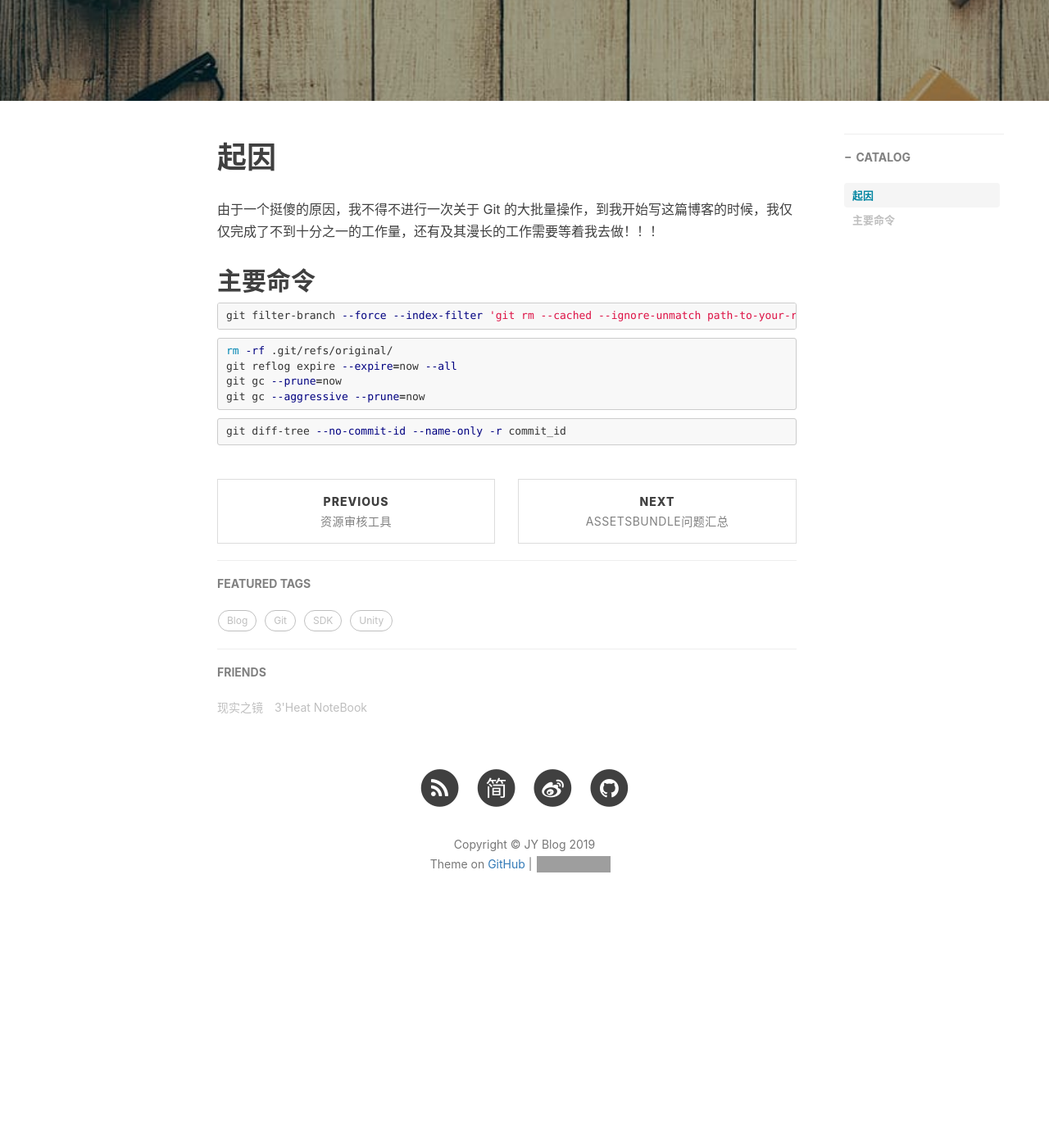
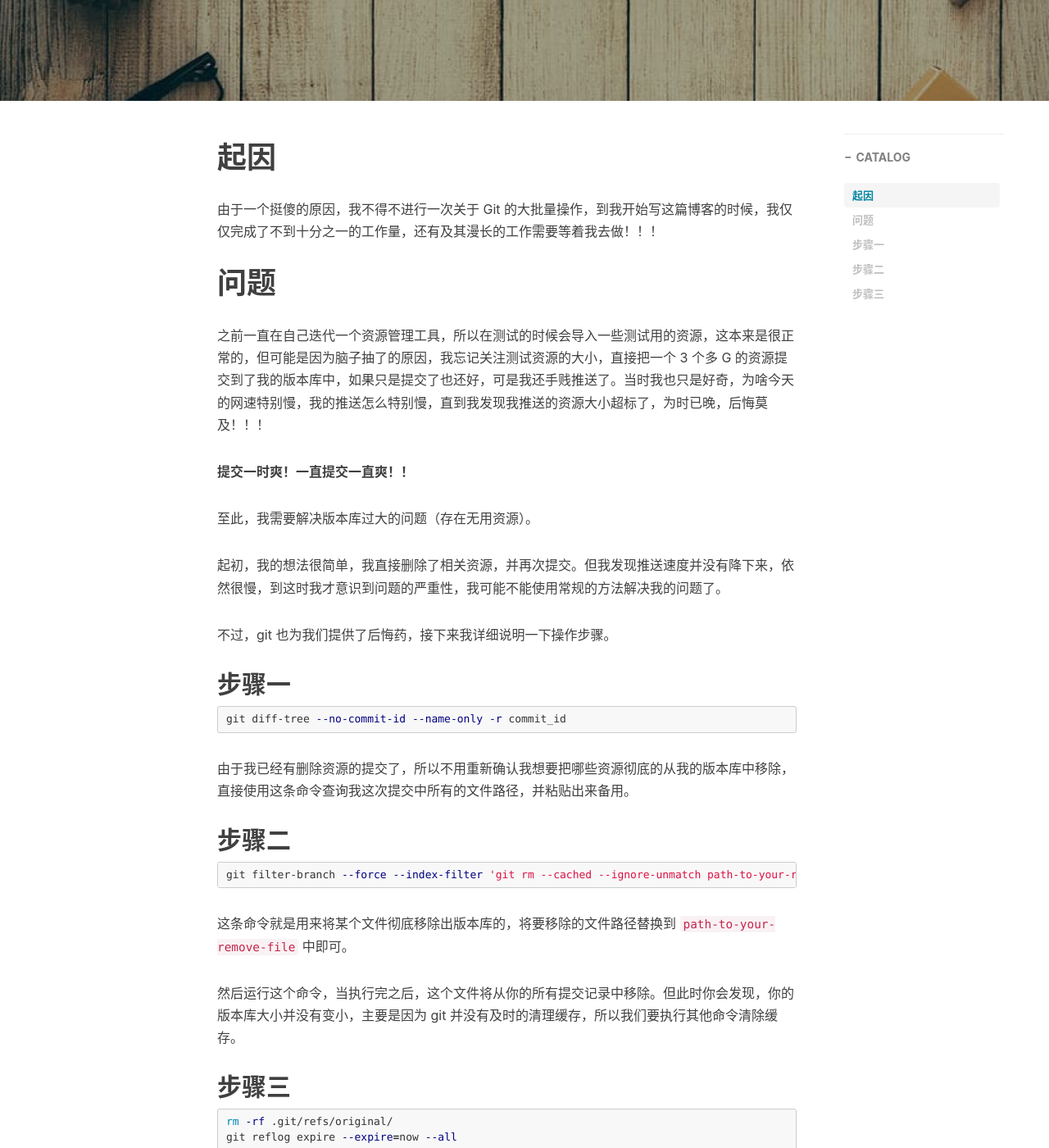
Before and after one commit to smjCoder/smjCoder.github.io, a Jekyll site: the page built from _posts/2019-04-10-在-Git-上“毁尸灭迹”.md, in a window 1280 px wide and 1400 px high, scrolled down 400 px. Shown: the whole window at 82% size. Built offline with Jekyll 4.4.1, drawn with Linux system fonts in a browser that asks for light colours; nearby versions of some CDN libraries; comment, search, counter and statistics services are not loaded; before the commit the page ends 1558 px from its top, so only the background shows below that; some of the changed text lies outside the part shown; grey boxes are pictures that could not be loaded.

Commit message:
更新博客

````diff
--- a/_posts/2019-04-10-在-Git-上“毁尸灭迹”.md
+++ b/_posts/2019-04-10-在-Git-上“毁尸灭迹”.md
@@ -14,11 +14,37 @@ tags:
 
 由于一个挺傻的原因，我不得不进行一次关于 Git 的大批量操作，到我开始写这篇博客的时候，我仅仅完成了不到十分之一的工作量，还有及其漫长的工作需要等着我去做！！！
 
-## 主要命令
+# 问题
+
+之前一直在自己迭代一个资源管理工具，所以在测试的时候会导入一些测试用的资源，这本来是很正常的，但可能是因为脑子抽了的原因，我忘记关注测试资源的大小，直接把一个 3 个多 G 的资源提交到了我的版本库中，如果只是提交了也还好，可是我还手贱推送了。当时我也只是好奇，为啥今天的网速特别慢，我的推送怎么特别慢，直到我发现我推送的资源大小超标了，为时已晚，后悔莫及！！！
+
+__提交一时爽！一直提交一直爽！！__
+
+至此，我需要解决版本库过大的问题（存在无用资源）。
+
+起初，我的想法很简单，我直接删除了相关资源，并再次提交。但我发现推送速度并没有降下来，依然很慢，到这时我才意识到问题的严重性，我可能不能使用常规的方法解决我的问题了。
+
+不过，git 也为我们提供了后悔药，接下来我详细说明一下操作步骤。
+
+## 步骤一
+
+```shell
+git diff-tree --no-commit-id --name-only -r commit_id
+```
+
+由于我已经有删除资源的提交了，所以不用重新确认我想要把哪些资源彻底的从我的版本库中移除，直接使用这条命令查询我这次提交中所有的文件路径，并粘贴出来备用。
+
+## 步骤二
 
 ```shell
 git filter-branch --force --index-filter 'git rm --cached --ignore-unmatch path-to-your-remove-file' --prune-empty --tag-name-filter cat -- --all
 ```
+
+这条命令就是用来将某个文件彻底移除出版本库的，将要移除的文件路径替换到 `path-to-your-remove-file` 中即可。
+
+然后运行这个命令，当执行完之后，这个文件将从你的所有提交记录中移除。但此时你会发现，你的版本库大小并没有变小，主要是因为 git 并没有及时的清理缓存，所以我们要执行其他命令清除缓存。
+
+## 步骤三
 
 ```shell
 rm -rf .git/refs/original/
@@ -27,6 +53,16 @@ git gc --prune=now
 git gc --aggressive --prune=now
 ```
 
-```shell
-git diff-tree --no-commit-id --name-only -r commit_id
-```
+这就是清除 git 缓存的命令了，依次执行完，你想移除出版本库的文件就会彻底移除，这是你需要将版本库强制推送到远端，结束全部操作。
+
+此方法不能做为常规方法使用，毕竟有可能造成各种严重的后果，比如你库没了！！！
+
+嘛，不过问题解决了也是好的。
+
+请各位在提交的时候一定要注意，确定需要提交了再提交！！
+
+请各位在提交的时候一定要注意，确定需要提交了再提交！！
+
+请各位在提交的时候一定要注意，确定需要提交了再提交！！
+
+__PS: 博主需要删除的文件数量一共 3980 个，每个需要 110 秒。。。我的机器需要不停转的运行五天！！！血的教训啊！！QAQ！__
````
